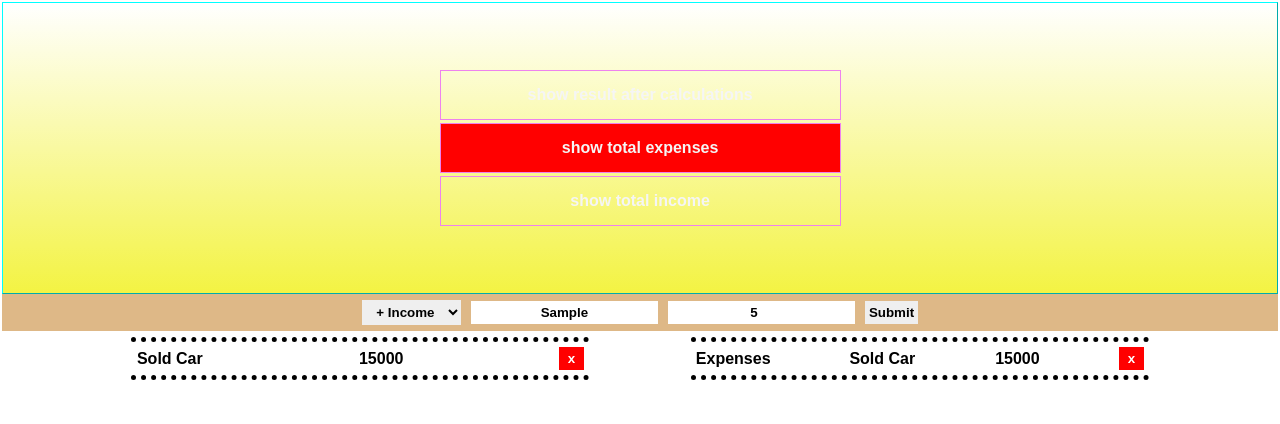
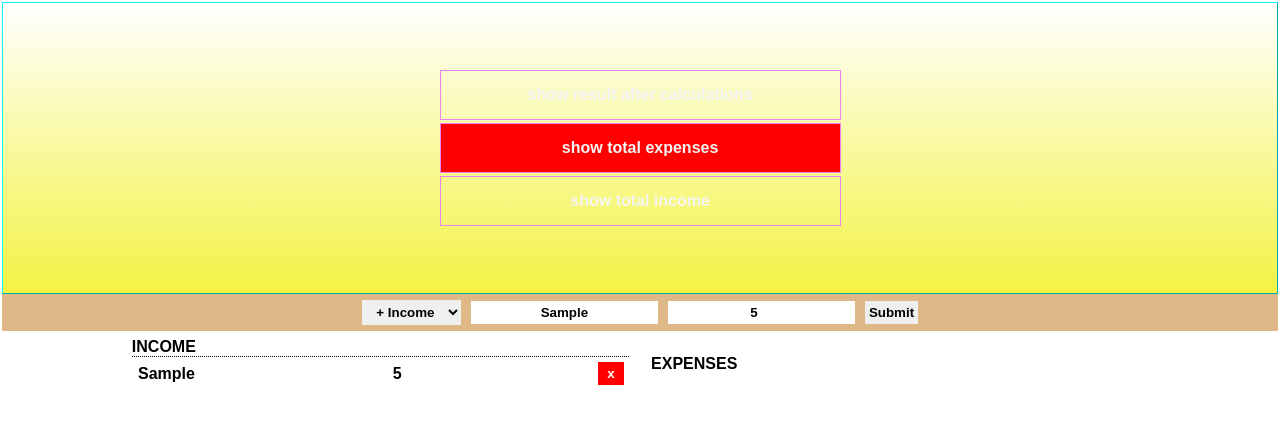
Before and after one commit to masterscode/Budgety, a website: page index.html in a window 1280 px wide. Both pictures are taken after typing "Sample", "5" into the empty fields and a click on the button "Submit". Drawn offline with Linux system fonts and the light colour scheme.

Commit message:
the ui breaks on addition of new item on either column

```diff
--- a/app.js
+++ b/app.js
@@ -61,13 +61,24 @@ var UIController = (function(){
             }
         },
         addListItem: function(obj, type){
+            var html, newHTML, element;
             //create html strings with placeholders text
+            if(type === 'income'){
+            element = '.income-list';
+            html = '<div class="income" id="income-%id%"><div class="description">%description%</div><div class="value">%value%</div><button class="delete-button">x</button></div>';
+            }
+            else if(type === 'expenses'){
+            element = '.expenses-list';
+            html =  '<div class="expenses" id="expenses-%id%"><div class="description">%description%</div><div class="value">%value%</div><button class="delete-button">x</button></div>';
+            }
+            //replace placeholder text with actual data
+            newHTML = html.replace('%id%', obj.id);
+            newHTML = newHTML.replace('%description%', obj.description);
+            newHTML = newHTML.replace('%value%', obj.value);
+            //insert html into the dom
 
+            document.querySelector(element).insertAdjacentHTML('beforeend', newHTML);
 
-            //replace placeholder text with actual data
-
-
-            //insert html into the dom
         }
     };
 })();
@@ -89,7 +100,7 @@ var controller = (function(budgetCtrl, uiCtrl){
         //2. add the item to the budget controller
         var newItem = budgetCtrl.addItem(inputs.type, inputs.description, inputs.value);
         //3. add the items to the ui
-
+        uiCtrl.addListItem(newItem, inputs.type)
         //4. calculate the budget
         // 5. display the budget on the ui
     }
--- a/index.html
+++ b/index.html
@@ -26,18 +26,22 @@
 </div>
 
 <div class="display-box">
-    <div class="income" id="">
+    <div class="income-list">INCOME
+    <!-- <div class="income" id="income-1">
        <div class="description">sold car</div>
        <div class="value">15000</div>
         <button class="delete-button">x</button>
+    </div> -->
     </div>
 
-
-    <div class="expenses">expenses
+    <div class="expenses-list">EXPENSES
+    <!-- <div class="expenses" id="expenses-1">expenses
         <div class="description">sold car</div>
        <div class="value">15000</div>
        <button class="delete-button">x</button>
-    </div>
+    </div> -->
+</div>
+
 </div>
 <script src="app.js" defer></script>
 </body>
--- a/style.css
+++ b/style.css
@@ -63,25 +63,35 @@ select, input, button{
     font-weight:  bold;
     margin-top: 5px;
     text-transform: capitalize;
+ }
 
-
- }
 .income, .expenses{
     display: flex;
     flex-wrap: nowrap;
     justify-content: space-between;
     padding: 5px;
     border-radius: 0px;
-    border-bottom:dotted thick black;
-    border-top:dotted thick black;
-    flex-basis:45%;
+    /* border-bottom:dotted thin black; */
+    border-top:dotted thin black;
+    flex-basis:100%;
+    width: 100%;
     align-items: center;
     background-color: white;
 
+
 }
 
-.expenses{
-    /* max-width: 50%;     */
+.expenses-list, .income-list{
+    display: flex;
+    flex-wrap: wrap;
+    flex-direction: row;
+    /* flex-basis:45%; */
+    width: 49%;
+    align-items: center;
+    padding-top: 1px;
+    text-align: left;
+    height: auto;
+
 }
 
 .delete-button{
```
